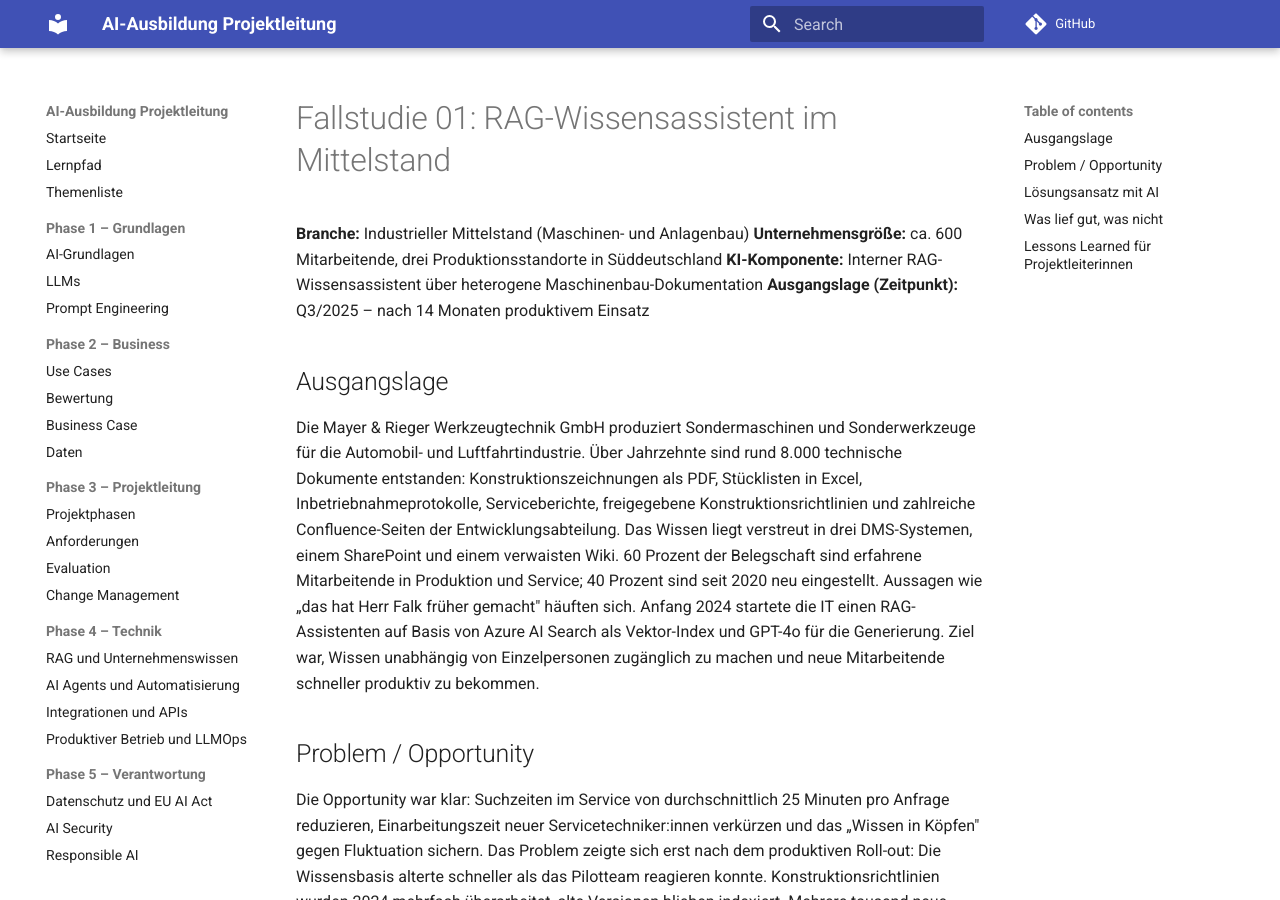
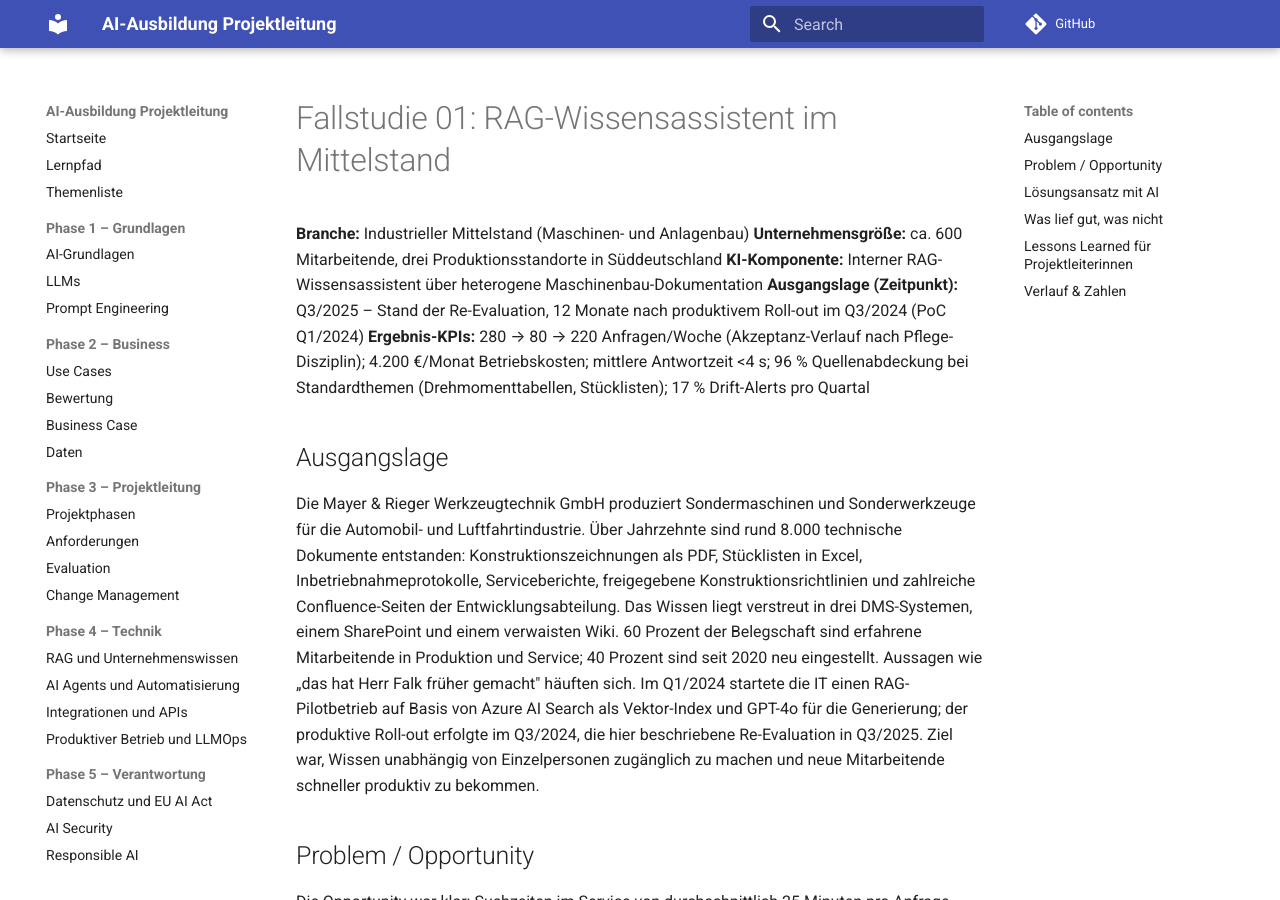
Before and after one commit to EmanuelST-G/ai-training-starter, an MkDocs documentation site: the page built from docs/fallstudien/01-rag-wissensassistent-mittelstand.md, in a window 1280 px wide and 900 px high. Built offline with MkDocs 1.6.1 and Material for MkDocs 9.7.7, drawn with Linux system fonts in a browser that asks for light colours; comment, search, counter and statistics services are not loaded; some of the changed text lies outside the part shown.

Commit message:
fix(docs): fallstudien kohaerenz, datumslogik, dichte
- Case 1: replace "1.500 Nutzer onboarded" (inconsistent with 600 MA) with
  "1.500 Suchvorgaenge/Tag"; align timeline (PoC Q1/2024, Rollout Q3/2024,
  Re-Evaluation Q3/2025) in metadata and narrative.
- Case 2: clarify that the previous manual 4-eyes approval + manual review
  loop was replaced by the deterministic discrepancy-check pipeline; the
  personal sign-off remains mandatory on a pre-checked basis.
- Case 3: split injection-detection path into explicit "Vorfall" (parallel
  heuristic) vs. "Nachher" (heuristic strict before model, dedicated security
  mailbox) phases; align "Was lief gut" paragraph with the new framing.
- All 3: add Ergebnis-KPIs metadata field and "Verlauf & Zahlen" tail
  subsection with before/after table to bring each file to ~46-51 lines.

Co-Authored-By: Claude <noreply@anthropic.com>

```diff
--- a/docs/fallstudien/01-rag-wissensassistent-mittelstand.md
+++ b/docs/fallstudien/01-rag-wissensassistent-mittelstand.md
@@ -3,11 +3,12 @@
 **Branche:** Industrieller Mittelstand (Maschinen- und Anlagenbau)
 **Unternehmensgröße:** ca. 600 Mitarbeitende, drei Produktionsstandorte in Süddeutschland
 **KI-Komponente:** Interner RAG-Wissensassistent über heterogene Maschinenbau-Dokumentation
-**Ausgangslage (Zeitpunkt):** Q3/2025 – nach 14 Monaten produktivem Einsatz
+**Ausgangslage (Zeitpunkt):** Q3/2025 – Stand der Re-Evaluation, 12 Monate nach produktivem Roll-out im Q3/2024 (PoC Q1/2024)
+**Ergebnis-KPIs:** 280 → 80 → 220 Anfragen/Woche (Akzeptanz-Verlauf nach Pflege-Disziplin); 4.200 €/Monat Betriebskosten; mittlere Antwortzeit <4 s; 96 % Quellenabdeckung bei Standardthemen (Drehmomenttabellen, Stücklisten); 17 % Drift-Alerts pro Quartal
 
 ## Ausgangslage
 
-Die Mayer & Rieger Werkzeugtechnik GmbH produziert Sondermaschinen und Sonderwerkzeuge für die Automobil- und Luftfahrtindustrie. Über Jahrzehnte sind rund 8.000 technische Dokumente entstanden: Konstruktionszeichnungen als PDF, Stücklisten in Excel, Inbetriebnahmeprotokolle, Serviceberichte, freigegebene Konstruktionsrichtlinien und zahlreiche Confluence-Seiten der Entwicklungsabteilung. Das Wissen liegt verstreut in drei DMS-Systemen, einem SharePoint und einem verwaisten Wiki. 60 Prozent der Belegschaft sind erfahrene Mitarbeitende in Produktion und Service; 40 Prozent sind seit 2020 neu eingestellt. Aussagen wie „das hat Herr Falk früher gemacht" häuften sich. Anfang 2024 startete die IT einen RAG-Assistenten auf Basis von Azure AI Search als Vektor-Index und GPT-4o für die Generierung. Ziel war, Wissen unabhängig von Einzelpersonen zugänglich zu machen und neue Mitarbeitende schneller produktiv zu bekommen.
+Die Mayer & Rieger Werkzeugtechnik GmbH produziert Sondermaschinen und Sonderwerkzeuge für die Automobil- und Luftfahrtindustrie. Über Jahrzehnte sind rund 8.000 technische Dokumente entstanden: Konstruktionszeichnungen als PDF, Stücklisten in Excel, Inbetriebnahmeprotokolle, Serviceberichte, freigegebene Konstruktionsrichtlinien und zahlreiche Confluence-Seiten der Entwicklungsabteilung. Das Wissen liegt verstreut in drei DMS-Systemen, einem SharePoint und einem verwaisten Wiki. 60 Prozent der Belegschaft sind erfahrene Mitarbeitende in Produktion und Service; 40 Prozent sind seit 2020 neu eingestellt. Aussagen wie „das hat Herr Falk früher gemacht" häuften sich. Im Q1/2024 startete die IT einen RAG-Pilotbetrieb auf Basis von Azure AI Search als Vektor-Index und GPT-4o für die Generierung; der produktive Roll-out erfolgte im Q3/2024, die hier beschriebene Re-Evaluation in Q3/2025. Ziel war, Wissen unabhängig von Einzelpersonen zugänglich zu machen und neue Mitarbeitende schneller produktiv zu bekommen.
 
 ## Problem / Opportunity
 
@@ -23,7 +24,7 @@ Zentral war die Erkenntnis aus Monat neun: Ohne definierte Pflege-Disziplin alte
 
 ## Was lief gut, was nicht
 
-Gut lief die initiale Akzeptanz: Die ersten 1.500 Nutzer:innen waren nach drei Wochen onboarded, die mittlere Antwortzeit lag unter vier Sekunden. Das Hybrid-Retrieval mit Re-Ranking lieferte bei Standardthemen wie Drehmomenttabellen und Stücklisten sehr präzise Treffer, die Quellenanzeige wurde von Service und Inbetriebnahme ausdrücklich gelobt. Ebenfalls positiv: die Kosten blieben im ersten Betriebsjahr mit etwa 4.200 Euro pro Monat deutlich unter dem Business-Case. Nicht funktioniert hat die Skalierung der Pflege: Von 142 Dokumenteneigentümer:innen hielten im ersten Halbjahr nur 38 den monatlichen Pflege-Slot ein, die Übrigen reagierten erst auf Eskalation. Drift-Detection schlug zwar bei 17 Prozent aller Quartalsauswertungen an, doch die Korrekturmaßnahmen verzögerten sich um Wochen. Folge: Drei sicherheitsrelevante Inkonsistenzen wurden erst durch Beinahe-Vorfälle in der Werkstatt entdeckt. Das Pilotprojekt gilt intern als Erfolg mit deutlichem Verbesserungspotenzial, eine zweite Ausbaustufe wurde für Q1/2026 budgetiert.
+Gut lief die initiale Akzeptanz: In den ersten drei Wochen nach Roll-out verzeichnete das System rund 1.500 Suchvorgänge pro Tag, die mittlere Antwortzeit lag unter vier Sekunden. Das Hybrid-Retrieval mit Re-Ranking lieferte bei Standardthemen wie Drehmomenttabellen und Stücklisten sehr präzise Treffer, die Quellenanzeige wurde von Service und Inbetriebnahme ausdrücklich gelobt. Ebenfalls positiv: die Kosten blieben im ersten Betriebsjahr mit etwa 4.200 Euro pro Monat deutlich unter dem Business-Case. Nicht funktioniert hat die Skalierung der Pflege: Von 142 Dokumenteneigentümer:innen hielten im ersten Halbjahr nur 38 den monatlichen Pflege-Slot ein, die Übrigen reagierten erst auf Eskalation. Drift-Detection schlug zwar bei 17 Prozent aller Quartalsauswertungen an, doch die Korrekturmaßnahmen verzögerten sich um Wochen. Folge: Drei sicherheitsrelevante Inkonsistenzen wurden erst durch Beinahe-Vorfälle in der Werkstatt entdeckt. Das Pilotprojekt gilt intern als Erfolg mit deutlichem Verbesserungspotenzial, eine zweite Ausbaustufe wurde für Q1/2026 budgetiert.
 
 ## Lessons Learned für Projektleiterinnen
 
@@ -32,3 +33,14 @@ Gut lief die initiale Akzeptanz: Die ersten 1.500 Nutzer:innen waren nach drei W
 - **Quellen und Gültigkeit gehören in die Antwort**, nicht nur ins Backend. Eine sichtbare Gültigkeitsanzeige („gültig bis 03/2024, ersetzt durch V2.1") macht Alterung für Anwender:innen erkennbar und stärkt das Vertrauen.
 - **Stichproben-Audits sind nicht delegierbar**. 50 zufällige Antworten pro Woche durch eine fachlich versierte Person sind billiger als ein Sicherheitsvorfall und liefern wertvolle Schulungsimpulse.
 - **Business-Case rechnet ohne Pflegeaufwand**. Realistische TCO-Modelle müssen den personellen Aufwand für Wissenspflege, Audits und Eskalationen ab Monat eins enthalten, sonst kippt die Wirtschaftlichkeit nach dem ersten Halbjahr.
+
+## Verlauf & Zahlen
+
+| Metrik | Vorher (vor Pflege-Disziplin) | Nachher (Stand Q3/2025) |
+|---|---|---|
+| Anfragen pro Woche (Akzeptanz) | 280 → 80 (Einbruch durch veraltete Inhalte) | 220 (nach Pflege-Slot + Stilllegungs-Workflow) |
+| Mittlere Antwortzeit | n/a (manuelle Suche, Ø 25 min) | <4 s |
+| Pflege-Disziplin (142 Dokumenteneigentümer:innen) | 38 hielten Pflege-Slot ein (27 %) | 89 hielten Pflege-Slot ein (63 %, nach Eskalations-Routine) |
+| Drift-Alerts pro Quartal | nicht erhoben | 17 % der Quartale schlugen Alarm |
+| Sicherheitsrelevante Inkonsistenzen | 3 Beinahe-Vorfälle in der Werkstatt entdeckt | 0 im letzten Quartal vor Re-Evaluation |
+| Betriebskosten | n/a | 4.200 €/Monat (GPT-4o + Azure AI Search + Cohere Rerank) |
```
Also changed, not shown: docs/fallstudien/02-vertriebscopilot-angebotserstellung.md (+14 -2 lines), docs/fallstudien/03-agenten-email-triage-kundenservice.md (+19 -2 lines).
